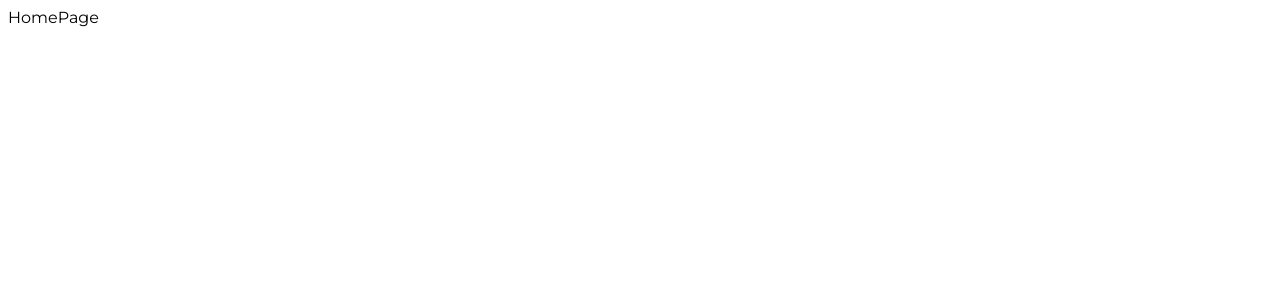
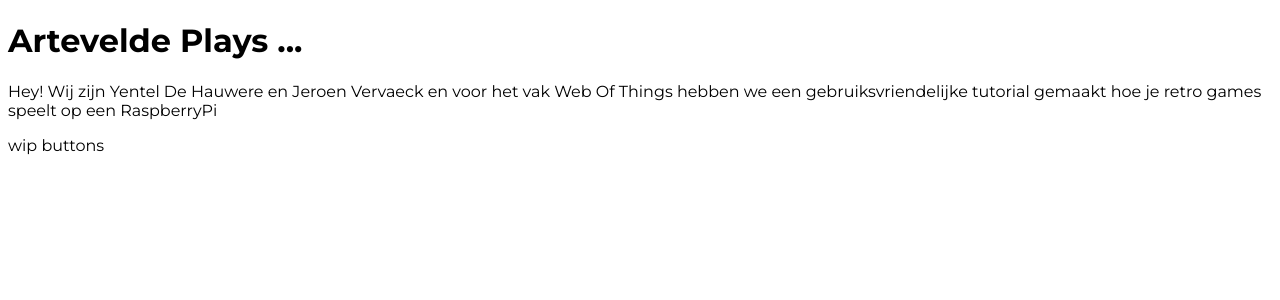
Before and after one commit to Dehayez/WoT-RaspberryPi-Tutorial, a React (Create React App) app in the folder client/: page / in a window 1280 px wide. Shown: the top 300 px of the page. Built offline with nearby package versions, Linux system fonts and the light colour scheme.

Commit message:
init react layout

```diff
--- a/client/src/App/assets/data.js
+++ b/client/src/App/assets/data.js
@@ -1,4 +1,4 @@
-const GAMES_FOR_HOME_PAGE_TITLE = [
+export const GAMES_FOR_HOME_PAGE_TITLE = [
 	"Space Invaders",
 	"Pac-Man",
 	"Donkey Kong",
--- a/client/src/App/pages/home/HomePage.js
+++ b/client/src/App/pages/home/HomePage.js
@@ -2,12 +2,26 @@ import { default as React } from 'react';
 
 import * as Routes from '../../routes';
 
+import { GAMES_FOR_HOME_PAGE_TITLE } from '../../assets/data'
+
 import './home.scss';
 
 const HomePage = () => {
+
+	console.log(GAMES_FOR_HOME_PAGE_TITLE);
+
+
+
 	return (
 		<div className="home">
-			HomePage
+			<div className="home__data">
+				<h1>Artevelde Plays ...</h1>
+				<p>Hey! Wij zijn Yentel De Hauwere en Jeroen Vervaeck en voor het vak Web Of Things hebben we een gebruiksvriendelijke tutorial gemaakt hoe je retro games speelt op een RaspberryPi</p>
+				<div className="home__data-wrapper">
+					wip buttons
+				</div>
+			</div>
+			<div className="home__animation"></div>
 		</div>
 	);
 };
```
Also changed, not shown: 1 other file (tests, documents, lock files or other folders).
